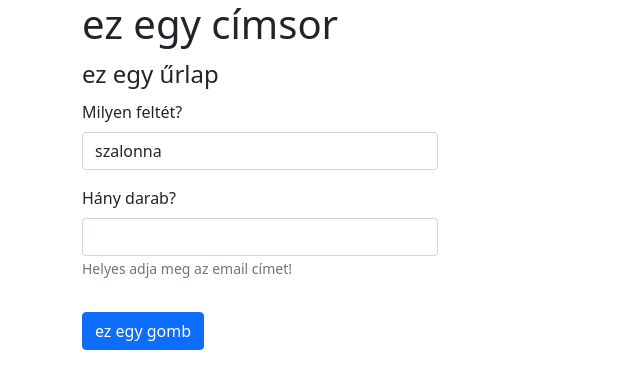
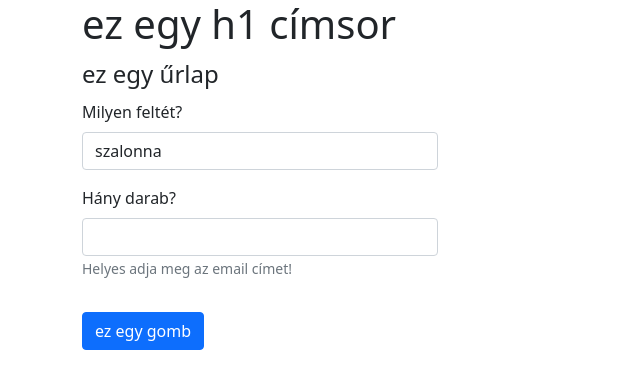
Before and after one commit to kelex2X/testrepo, a website: page index.html in a window 1280 px wide. Shown: the whole page, without its empty margins (0-640 px from the left). Drawn offline with nearby package versions, Linux system fonts and the light colour scheme.

Commit message:
html módosítása

```diff
--- a/index.html
+++ b/index.html
@@ -15,7 +15,7 @@
     <div class="container">
         <div class="row">
             <div class="col-4">
-                <h1>ez egy címsor</h1>
+                <h1>ez egy h1 címsor</h1>
                 <form name="" method="" id="myForm">
                     <legend>ez egy űrlap</legend>
                     <fieldset>
```
